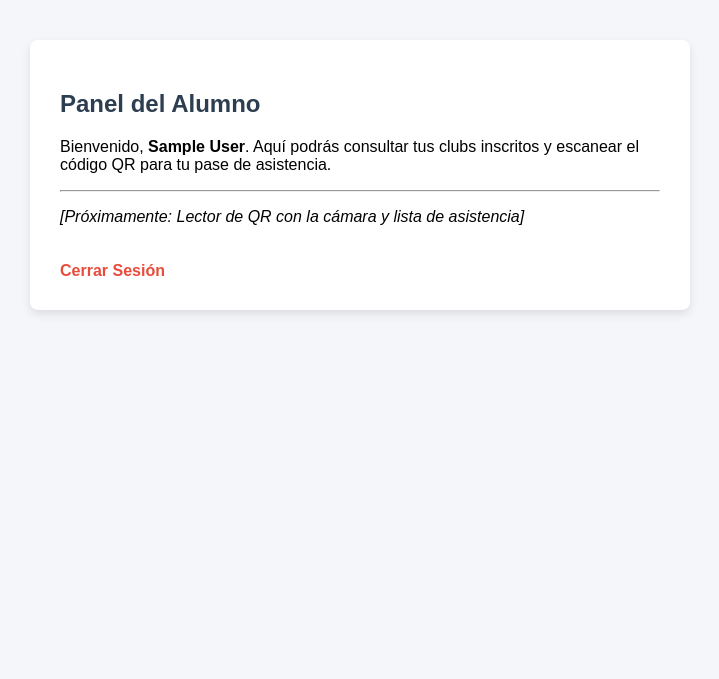
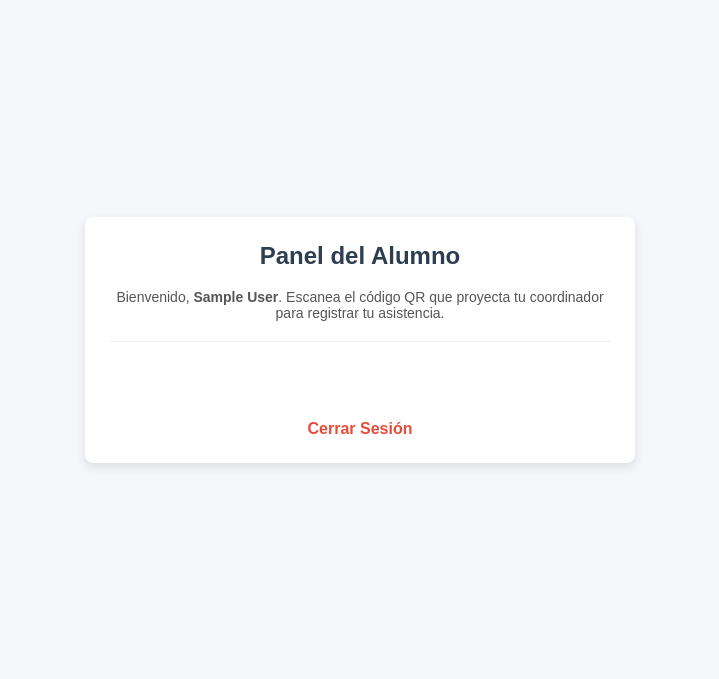
Before and after one commit to DilanLMtz/Red_Universitaria_Clubs_UTE, a Flask app: page /alumno in a window 1280 px wide. Shown: the top 679 px of the page, without its empty margins (280-999 px from the left). Run offline with Flask 3, Linux system fonts and the light colour scheme; the visitor is signed in with stand-in values (Sample User, id 1).

Commit message:
feat: Modificar el panel del alumno para añadir el Escaner QR

```diff
--- a/app/templates/panel_alumno.html
+++ b/app/templates/panel_alumno.html
@@ -3,10 +3,17 @@
 <head>
     <meta charset="UTF-8">
     <title>Panel del Alumno - UTE</title>
+    <!-- Librería html5-qrcode desde CDN -->
+    <script src="https://unpkg.com/html5-qrcode" type="text/javascript"></script>
     <style>
-        body { font-family: Arial, sans-serif; background-color: #f4f6f9; margin: 0; padding: 40px; }
-        .container { max-width: 600px; background: white; padding: 30px; border-radius: 8px; box-shadow: 0 4px 10px rgba(0,0,0,0.1); margin: auto; }
-        h2 { color: #2c3e50; }
+        body { font-family: Arial, sans-serif; background-color: #f4f6f9; margin: 0; padding: 20px; display: flex; justify-content: center; align-items: center; min-height: 80vh; }
+        .container { max-width: 500px; width: 100%; background: white; padding: 25px; border-radius: 8px; box-shadow: 0 4px 10px rgba(0,0,0,0.1); text-align: center; }
+        h2 { color: #2c3e50; margin-top: 0; }
+        p { color: #555; font-size: 14px; }
+        #reader { width: 100%; max-width: 400px; margin: 20px auto; border-radius: 8px; overflow: hidden; }
+        .mensaje { margin-top: 15px; padding: 12px; border-radius: 4px; font-weight: bold; font-size: 14px; display: none; }
+        .exito { background: #e8f8f5; color: #117a65; border: 1px solid #a3e4d7; }
+        .error { background: #f9ebea; color: #922b21; border: 1px solid #f5b7b1; }
         .back { display: inline-block; margin-top: 20px; color: #e74c3c; text-decoration: none; font-weight: bold; }
         .back:hover { text-decoration: underline; }
     </style>
@@ -14,11 +21,21 @@
 <body>
     <div class="container">
         <h2>Panel del Alumno </h2>
-        <p>Bienvenido, <b>{{ nombre }}</b>. Aquí podrás consultar tus clubs inscritos y escanear el código QR para tu pase de asistencia.</p>
-        <hr>
-        <p><i>[Próximamente: Lector de QR con la cámara y lista de asistencia]</i></p>
+        <p>Bienvenido, <b>{{ nombre }}</b>. Escanea el código QR que proyecta tu coordinador para registrar tu asistencia.</p>
 
+        <hr style="border: 0; border-top: 1px solid #eee; margin: 20px 0;">
+
+        <!-- Contenedor de la cámara -->
+        <div id="reader"></div>
+
+        <!-- Cuadro de mensajes dinámicos -->
+        <div id="resultadoMensaje" class="mensaje"></div>
+
+        <br>
         <a href="/logout" class="back">Cerrar Sesión</a>
     </div>
+
+    <!-- Script de JavaScript vinculado mediante url_for de Flask -->
+    <script src="{{ url_for('static', filename='js/escaner.js') }}"></script>
 </body>
 </html>
```
